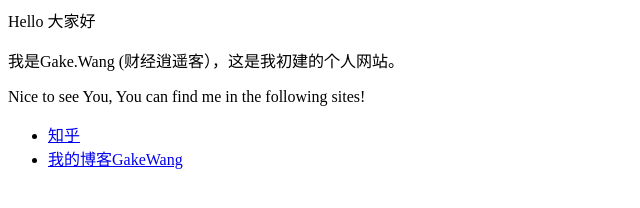
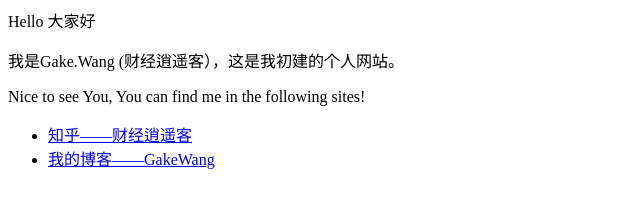
Before and after one commit to gakewang/myfirstweb, a plain HTML site: page index.html in a window 1280 px wide. Shown: the whole page, without its empty margins (0-640 px from the left). Drawn offline with Linux system fonts and the light colour scheme.

Commit message:
Update index.html

```diff
--- a/index.html
+++ b/index.html
@@ -4,6 +4,6 @@
 
 
 <ul>
-  <li> <a href="https://www.zhihu.com/people/gake-w">知乎</a> </li>
-  <li> <a href="https://blog.csdn.net/GakeWang">我的博客GakeWang</a> </li>
+  <li> <a href="https://www.zhihu.com/people/gake-w">知乎——财经逍遥客</a> </li>
+  <li> <a href="https://blog.csdn.net/GakeWang">我的博客——GakeWang</a> </li>
 </ul>
```
